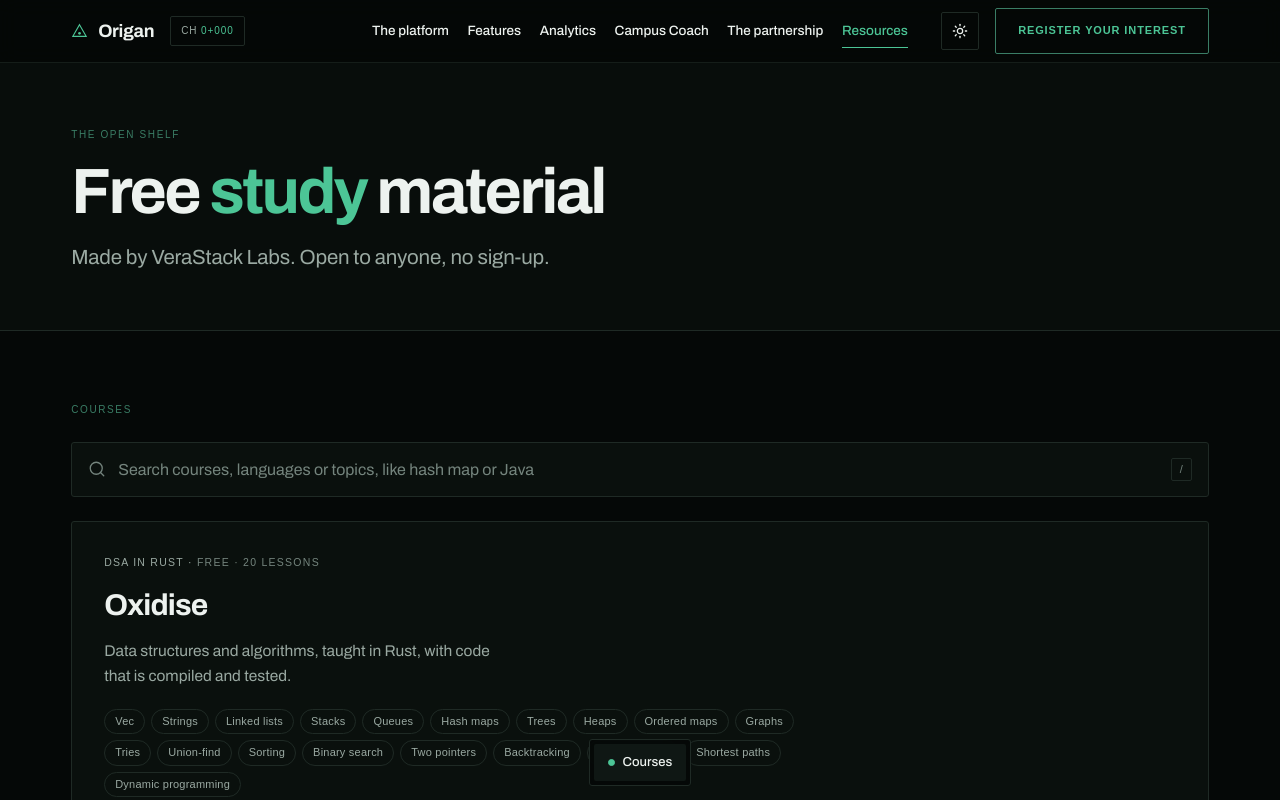
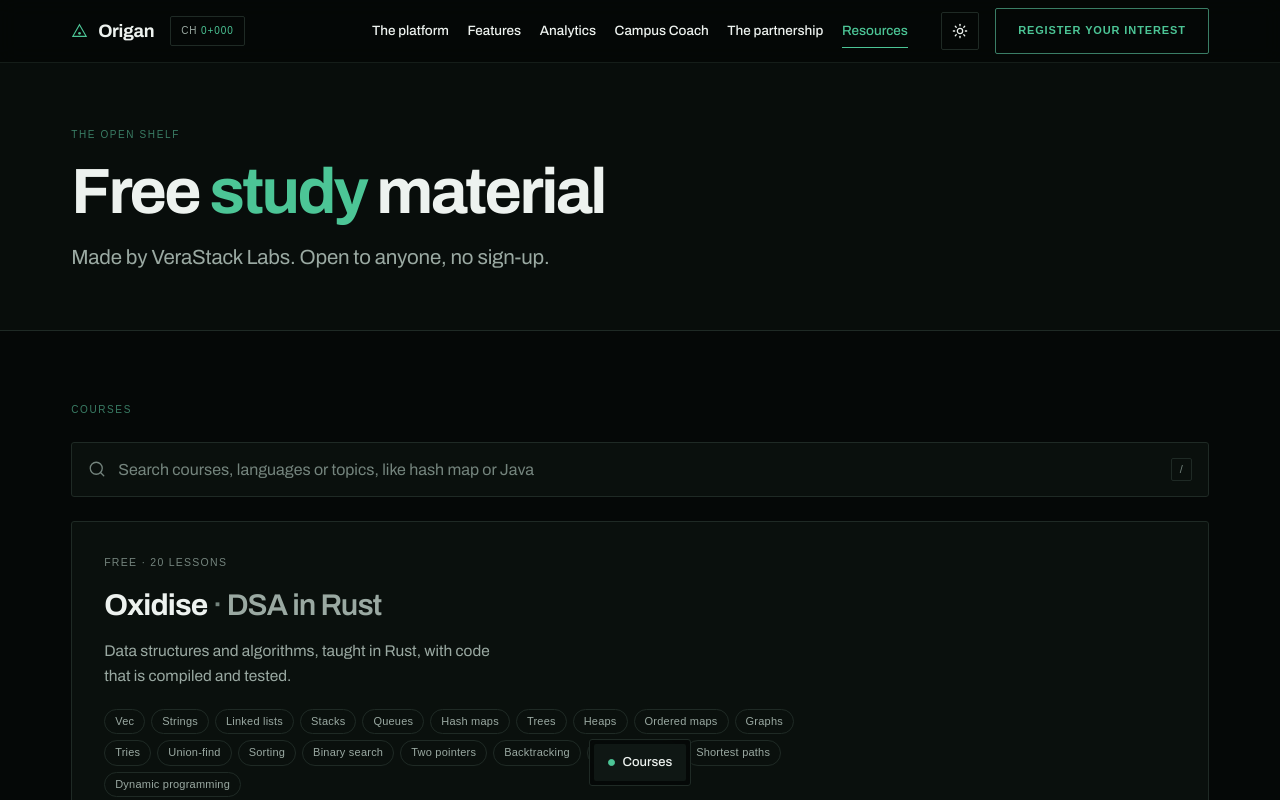
Before and after one commit to verastack-labs/origan, a Next.js app: page /resources in a window 1280 px wide. Shown: the top 800 px of the page. Built offline with nearby package versions, Linux system fonts and the light colour scheme; a web font is replaced by a local one.

Commit message:
Resources: show each course's descriptor beside its name, not in the small label

```diff
--- a/src/app/resources/page.tsx
+++ b/src/app/resources/page.tsx
@@ -53,11 +53,20 @@ export default function Resources() {
                       className="group flex h-full flex-col p-[clamp(20px,2.6vw,32px)] transition-colors hover:bg-panel-2"
                     >
                       <span className="font-mono text-[10.5px] uppercase tracking-[0.12em] text-fg-3">
-                        {resource.descriptor && <span className="text-fg-2">{resource.descriptor} · </span>}
                         Free · {count} {count === 1 ? one : many}
                       </span>
                       <span className="mt-2.5 text-[clamp(22px,2.6vw,30px)] font-bold tracking-[-0.03em] text-fg">
                         {resource.name}
+                        {resource.descriptor && (
+                          <span className="font-semibold text-fg-2">
+                            <span aria-hidden="true" className="text-fg-3">
+                              {" "}
+                              ·{" "}
+                            </span>
+                            <span className="sr-only">, </span>
+                            {resource.descriptor}
+                          </span>
+                        )}
                       </span>
                       <span className="mt-2.5 max-w-[44ch] text-[15.5px] text-fg-2">{resource.summary}</span>
                       <span className="sr-only">Topics: {resource.topics.join(", ")}.</span>
```
